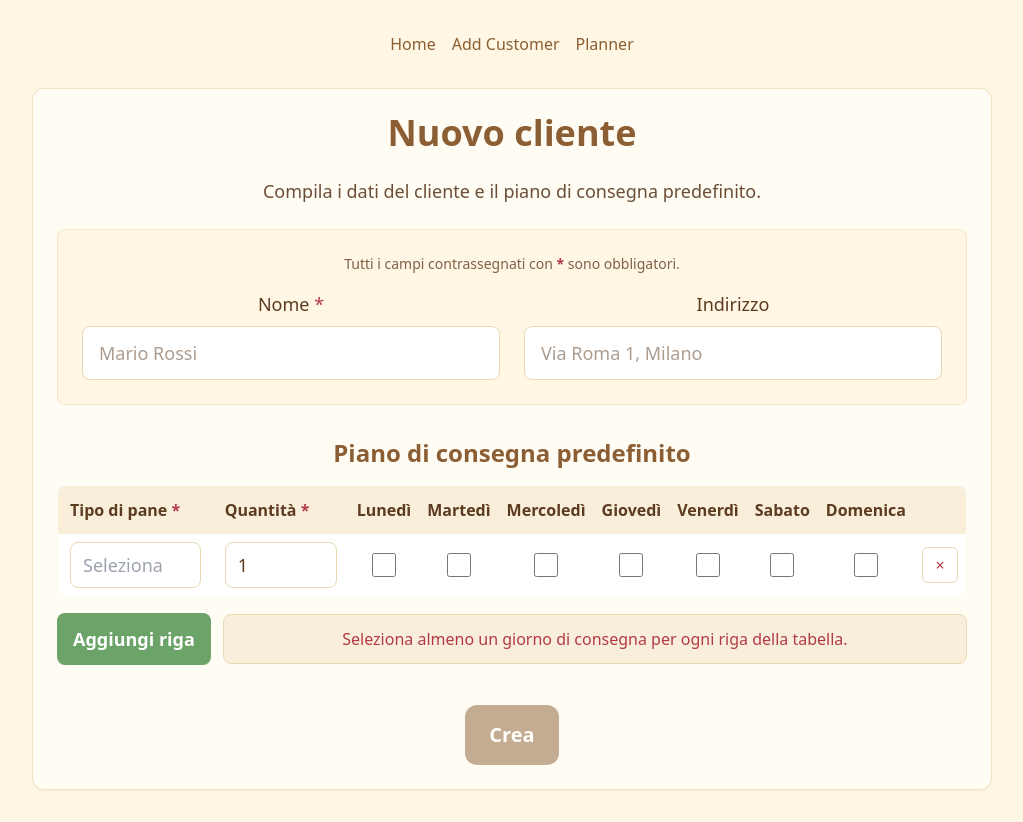
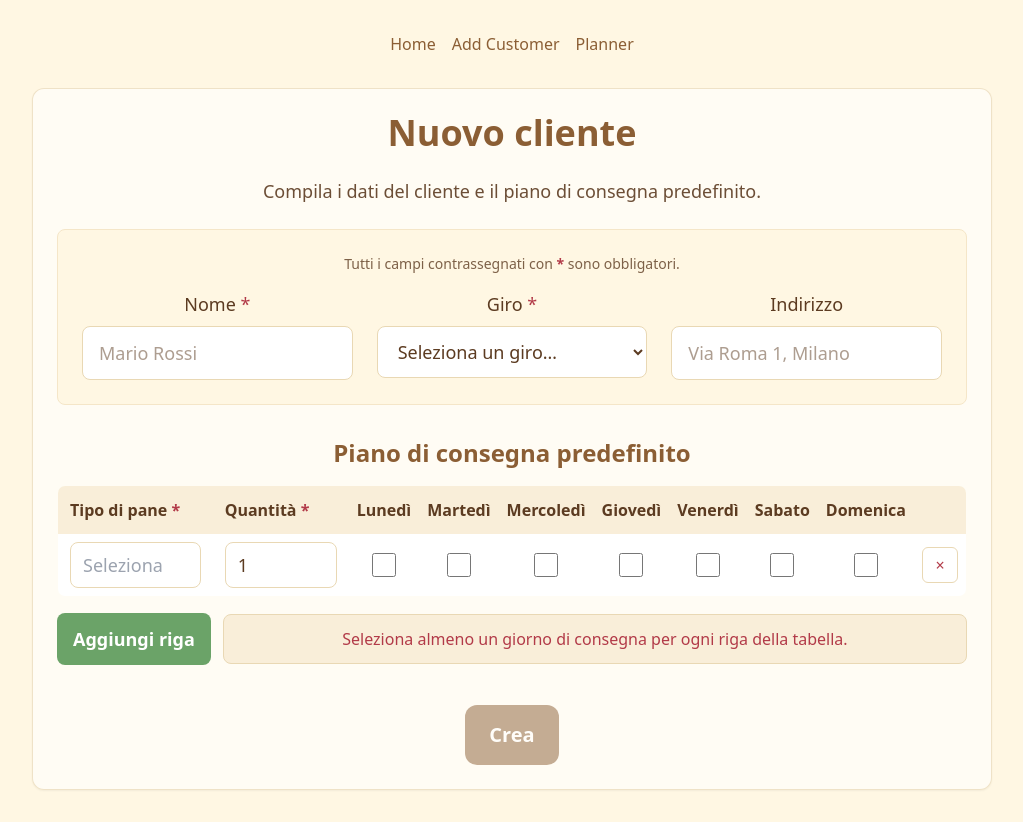
Before and after one commit to Eomm/il-forno, a React (Vite) app in the folder frontend/: page /add-customer in a window 1280 px wide. Shown: the whole page, without its empty margins (128-1151 px from the left). Built offline with nearby package versions, Linux system fonts and the light colour scheme.

Commit message:
chore: data layer

```diff
--- /dev/null
+++ b/frontend/src/data/useCustomerDataController.js
@@ -0,0 +1,111 @@
+// Data layer utility: bread types, tiers, and submit handler
+
+export const breadTypes = [
+  "Tartaruga",
+  "Buffo",
+  "Buffetto",
+  "Spiga",
+  "Spighetta",
+  "Grano duro",
+  "Arabo",
+  "Arabetto",
+  "Olio",
+  "Olio piccolo",
+  "Schizzotto alto da 1",
+  "Schizzotto alto da 2",
+  "Schizzotto alto da 3",
+  "Schizzotto basso da 1",
+  "Schizzotto basso da 2",
+  "Schizzotto basso da 3",
+  "Casereccio da 1",
+  "Casereccio da 2",
+  "Casereccio da 3",
+  "Latte tondo",
+  "Latte lungo",
+  "Latte piccolo",
+  "Integrale lungo",
+  "Integrale tondo",
+  "Integrale tartaruga",
+  "Integrale piccolo",
+  "Soffiata",
+  "Francesina",
+  "Zoccolo",
+  "Zoccolo piccolo",
+  "Ciabatta",
+  "Mantovana",
+  "Mantovanina",
+  "Rosetta grande",
+  "Rosetta piccola",
+  "Spaccatina",
+  "Lunga",
+  "Ciriola",
+  "Corno",
+  "Montasu'",
+  "Corno ferrarese",
+  "Piccola comune",
+  "Curcuma",
+  "Mais",
+  "Multicereale bianco",
+  "Multicerenero",
+  "Zucca",
+  "Segale",
+  "Hamburger",
+  "Uvetta",
+  "Cioccolato",
+  "Filone",
+  "Filone all'olio",
+  "Misto comune",
+  "Misto olio"
+]
+
+export const TIERS = ['Este', 'Villa', 'Deserto']
+
+export function useCustomerDataController () {
+  const getBreadTypes = () => breadTypes
+  const getTiers = () => TIERS
+
+  const submitCustomer = async ({ customer, rows }) => {
+    // Validazioni base
+    if (!customer?.name?.trim()) throw new Error('Il nome è obbligatorio')
+    if (!customer?.tier) throw new Error('Il giro è obbligatorio')
+    if (!Array.isArray(rows) || rows.length === 0) throw new Error('Aggiungi almeno una riga di consegna')
+
+    const invalidRow = rows.find((r) => !r.breadType || !r.quantity || !Object.values(r.days || {}).some(Boolean))
+    if (invalidRow) throw new Error('Controlla le righe: tipo, quantità e almeno un giorno sono obbligatori')
+
+    // Prepara payload (adatta ai requisiti del backend se necessario)
+    const payload = {
+      customer: {
+        name: customer.name.trim(),
+        address: customer.address?.trim() || '',
+        tier: customer.tier,
+      },
+      plan: rows.map((r) => ({
+        breadType: r.breadType,
+        quantity: r.quantity,
+        days: r.days,
+      })),
+      createdAt: new Date().toISOString(),
+    }
+
+    // Esempio: chiamata API (commentata)
+    // const res = await fetch('/api/customers', {
+    //   method: 'POST',
+    //   headers: { 'Content-Type': 'application/json' },
+    //   body: JSON.stringify(payload),
+    // })
+    // if (!res.ok) throw new Error('Errore durante il salvataggio')
+    // return await res.json()
+
+    // Fallback: simulazione salvataggio
+    console.log('Submitting customer payload', payload)
+    await new Promise((r) => setTimeout(r, 400))
+    return { ok: true }
+  }
+
+  return {
+    breadTypes: getBreadTypes(),
+    tiers: getTiers(),
+    submitCustomer,
+  }
+}
--- a/frontend/src/pages/AddCustomer.jsx
+++ b/frontend/src/pages/AddCustomer.jsx
@@ -1,13 +1,7 @@
 import { useMemo, useRef, useState } from 'react'
+import { useCustomerDataController } from '../data/useCustomerDataController'
 
 // Costanti fuori dal componente per evitare ricreazioni ad ogni render
-const TIPI_PANE = [
-  'Pane comune',
-  'Ciabatta',
-  'Baguette',
-  'Integrale',
-  'Senza sale',
-]
 
 const DAYS = [
   { key: 'mon', label: 'Lunedì' },
@@ -28,9 +22,13 @@ export default function AddCustomer () {
   })
 
   const [rows, setRows] = useState([newEmptyRow(1)])
-  const [customer, setCustomer] = useState({ name: '', address: '' })
+  // Aggiunta del campo obbligatorio "tier" nello stato del cliente
+  const [customer, setCustomer] = useState({ name: '', address: '', tier: '' })
   const formRef = useRef(null)
   const [nextId, setNextId] = useState(2)
+
+  // Usa il data controller per accedere ai dati e alla submit
+  const { breadTypes, tiers, submitCustomer } = useCustomerDataController()
 
   // Ogni riga deve avere almeno un giorno selezionato
   const isAnyRowMissingDays = useMemo(() => rows.some((r) => !Object.values(r.days).some(Boolean)), [rows])
@@ -53,14 +51,19 @@ export default function AddCustomer () {
     setRows((prev) => prev.map((r) => (r.id === rowId ? { ...r, days: { ...r.days, [dayKey]: checked } } : r)))
   }
 
-  const onSubmit = (e) => {
+  const onSubmit = async (e) => {
     e.preventDefault()
     const form = formRef.current
     if (form && !form.checkValidity()) {
       form.reportValidity()
       return
     }
-    alert('non implementato')
+    try {
+      await submitCustomer({ customer, rows })
+      alert('Cliente creato!')
+    } catch (err) {
+      alert(err.message || 'Errore durante il salvataggio')
+    }
   }
 
   return (
@@ -72,7 +75,7 @@ export default function AddCustomer () {
         {/* Dati cliente */}
         <section className="bg-bakery-cream rounded-lg p-5 md:p-6 border border-bakery-wheat">
           <p className="text-sm text-bakery-choco/80 mb-4">Tutti i campi contrassegnati con <span className="text-bakery-berry font-semibold">*</span> sono obbligatori.</p>
-          <div className="grid grid-cols-1 md:grid-cols-2 gap-6">
+          <div className="grid grid-cols-1 md:grid-cols-3 gap-6">
             <div>
               <label htmlFor="nome" className="block text-lg font-medium text-bakery-choco">
                 Nome <span className="text-bakery-berry">*</span>
@@ -87,6 +90,25 @@ export default function AddCustomer () {
                 placeholder="Mario Rossi"
                 className="mt-2 w-full rounded-lg border border-bakery-dough bg-white px-4 py-3 text-lg text-bakery-choco placeholder:text-bakery-choco/50 focus:outline-none focus:ring-4 focus:ring-bakery-accent/30"
               />
+            </div>
+            {/* Campo Tier obbligatorio */}
+            <div>
+              <label htmlFor="tier" className="block text-lg font-medium text-bakery-choco">
+                Giro <span className="text-bakery-berry">*</span>
+              </label>
+              <select
+                id="tier"
+                name="tier"
+                required
+                value={customer.tier}
+                onChange={(e) => setCustomer((c) => ({ ...c, tier: e.target.value }))}
+                className="mt-2 w-full rounded-lg border border-bakery-dough bg-white px-4 py-3 text-lg text-bakery-choco focus:outline-none focus:ring-4 focus:ring-bakery-accent/30"
+              >
+                <option value="" disabled>Seleziona un giro…</option>
+                {tiers.map((t) => (
+                  <option key={t} value={t}>{t}</option>
+                ))}
+              </select>
             </div>
             <div>
               <label htmlFor="indirizzo" className="block text-lg font-medium text-bakery-choco">
@@ -139,7 +161,7 @@ export default function AddCustomer () {
                           const v = e.target.value
                           const q = v.toLowerCase().trim()
                           // Consenti solo valori che sono prefissi di un tipo valido o stringa vuota
-                          const isPrefix = TIPI_PANE.some((t) => t.toLowerCase().startsWith(q))
+                          const isPrefix = breadTypes.some((t) => t.toLowerCase().startsWith(q))
                           if (v === '' || isPrefix) {
                             updateRowField(row.id, 'breadType', v)
                           }
@@ -147,12 +169,12 @@ export default function AddCustomer () {
                         onBlur={(e) => {
                           const v = e.target.value.trim()
                           if (!v) return
-                          const exact = TIPI_PANE.find((t) => t.toLowerCase() === v.toLowerCase())
+                          const exact = breadTypes.find((t) => t.toLowerCase() === v.toLowerCase())
                           if (exact) {
                             // Normalizza il casing al valore della lista
                             updateRowField(row.id, 'breadType', exact)
                           } else {
-                            const suggestion = TIPI_PANE.find((t) => t.toLowerCase().startsWith(v.toLowerCase()))
+                            const suggestion = breadTypes.find((t) => t.toLowerCase().startsWith(v.toLowerCase()))
                             updateRowField(row.id, 'breadType', suggestion || '')
                           }
                         }}
@@ -210,7 +232,7 @@ export default function AddCustomer () {
 
           {/* Datalist condiviso per i tipi di pane */}
           <datalist id="tipi-pane">
-            {TIPI_PANE.map((t) => (
+            {breadTypes.map((t) => (
               <option key={t} value={t} />
             ))}
           </datalist>
```
